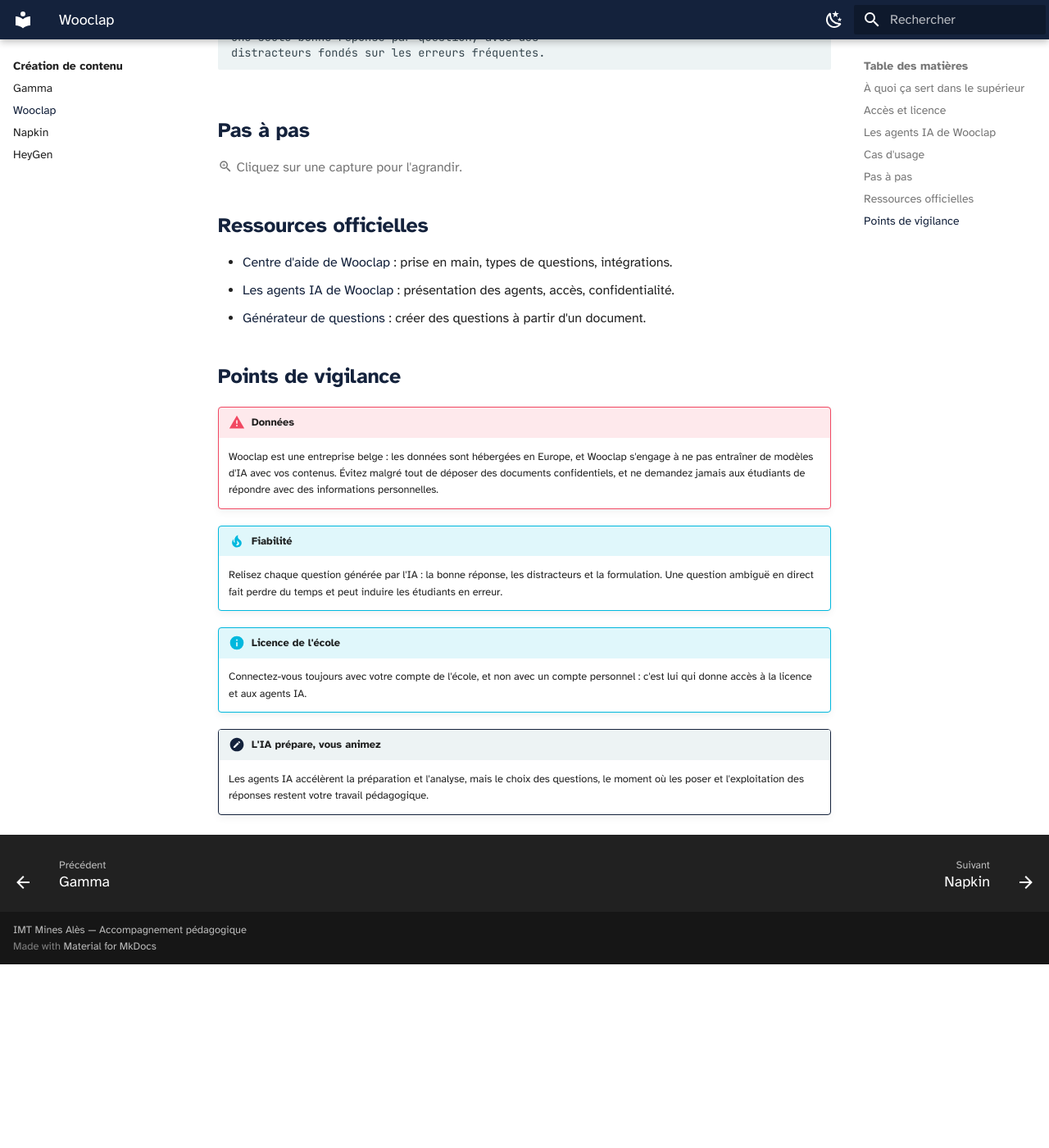
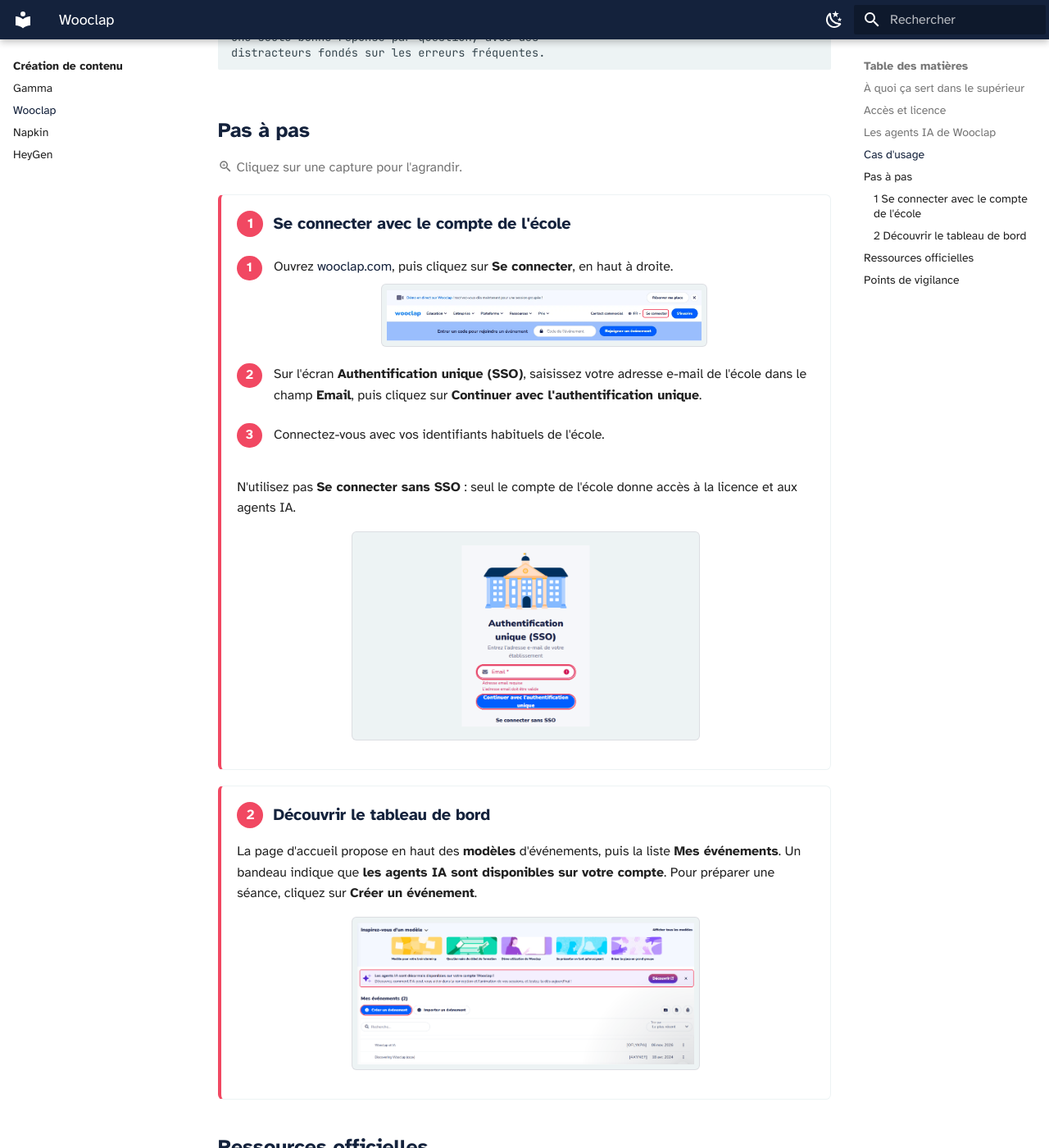
Before and after one commit to Celine-ferrier/Boite-outils-IA, an MkDocs documentation site: the page built from docs/creation/wooclap.md, in a window 1280 px wide and 1400 px high, scrolled down 1833 px. Shown: the whole window at 82% size. Built offline with MkDocs 1.6.1 and Material for MkDocs 9.7.7, drawn with Linux system fonts in a browser that asks for light colours; before the commit the page ends 3009 px from its top, so only the background shows below that.

Commit message:
Wooclap : étapes 1 et 2 avec captures (connexion SSO, tableau de bord)
Co-Authored-By: Claude Opus 5.5 <noreply@anthropic.com>
Claude-Session: https://claude.ai/code/session_01ADR9hzhyEw6Dc3N18BUyt5

```diff
--- a/docs/creation/wooclap.md
+++ b/docs/creation/wooclap.md
@@ -75,15 +75,40 @@ Wooclap est accessible **avec votre compte de l'école**, grâce à la licence s
 :material-magnify-plus-outline: Cliquez sur une capture pour l'agrandir.
 { .astuce-zoom }
 
+<div class="etape" markdown>
+
+### <span class="etape-num">1</span> Se connecter avec le compte de l'école
+
+1. Ouvrez [wooclap.com](https://www.wooclap.com/fr/), puis cliquez sur **Se connecter**, en haut à droite.
+
+    ![Site Wooclap : bouton Se connecter](wooclap-01-site.png)
+
+2. Sur l'écran **Authentification unique (SSO)**, saisissez votre adresse e-mail de l'école dans le champ **Email**, puis cliquez sur **Continuer avec l'authentification unique**.
+3. Connectez-vous avec vos identifiants habituels de l'école.
+
+N'utilisez pas **Se connecter sans SSO** : seul le compte de l'école donne accès à la licence et aux agents IA.
+
+![Écran Authentification unique (SSO) : champ Email et bouton Continuer avec l'authentification unique](wooclap-01-sso.png)
+
+</div>
+
+<div class="etape" markdown>
+
+### <span class="etape-num">2</span> Découvrir le tableau de bord
+
+La page d'accueil propose en haut des **modèles** d'événements, puis la liste **Mes événements**. Un bandeau indique que **les agents IA sont disponibles sur votre compte**. Pour préparer une séance, cliquez sur **Créer un événement**.
+
+![Tableau de bord : bandeau des agents IA et bouton Créer un événement](wooclap-02-tableau-de-bord.png)
+
+</div>
+
 <!--
-Étapes à rédiger à partir des captures (plan provisoire) :
- 1. Se connecter avec le compte de l'école (fédération d'identité)
- 2. Découvrir le tableau de bord
+Étapes restant à rédiger (captures à recevoir) :
  3. Créer un événement
  4. Générer des questions avec l'IA à partir d'un document
  5. Relire et modifier les questions générées
- 6. Rendre un schéma interactif
- 7. Lancer l'événement et faire participer les étudiants
+ 6. Rendre un schéma interactif (Légender une image)
+ 7. Lancer l'événement : vue participant (capture wooclap-07-participant.png prête)
  8. Classer et résumer les réponses avec l'IA
  9. Consulter les résultats après le cours
 -->
```
Also changed, not shown: docs/creation/wooclap-01-site.png (added), docs/creation/wooclap-01-sso.png (added), docs/creation/wooclap-02-tableau-de-bord.png (added).
